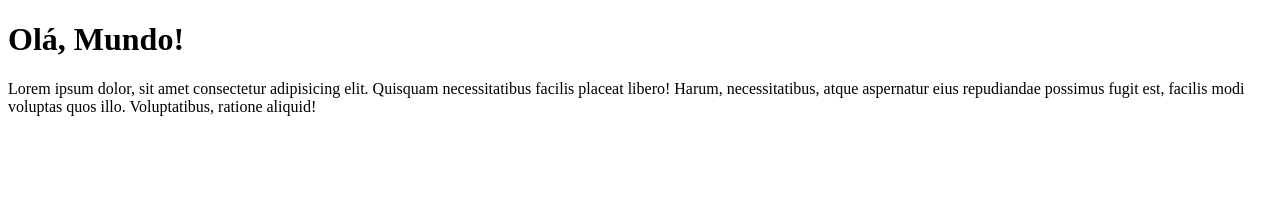
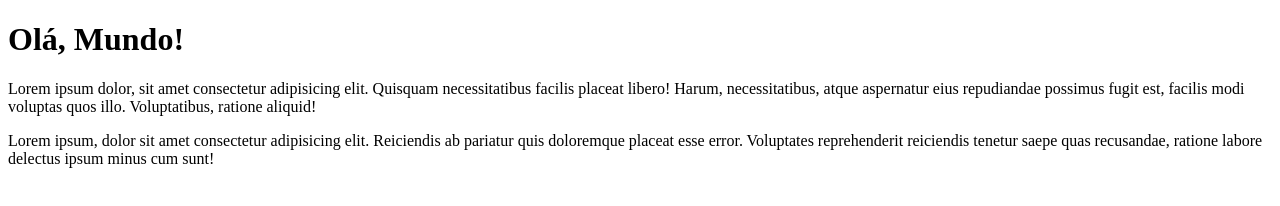
Before and after one commit to leaogama/Ola-Mundo, a plain HTML site: page site-exemplo/index.html in a window 1280 px wide. Drawn offline with Linux system fonts and the light colour scheme.

Commit message:
adicionei segundo paragrafo

```diff
--- a/site-exemplo/index.html
+++ b/site-exemplo/index.html
@@ -9,5 +9,6 @@
 <body>
     <h1>Olá, Mundo!</h1>
     <p>Lorem ipsum dolor, sit amet consectetur adipisicing elit. Quisquam necessitatibus facilis placeat libero! Harum, necessitatibus, atque aspernatur eius repudiandae possimus fugit est, facilis modi voluptas quos illo. Voluptatibus, ratione aliquid!</p>
+    <p>Lorem ipsum, dolor sit amet consectetur adipisicing elit. Reiciendis ab pariatur quis doloremque placeat esse error. Voluptates reprehenderit reiciendis tenetur saepe quas recusandae, ratione labore delectus ipsum minus cum sunt!</p>
 </body>
 </html>
```
